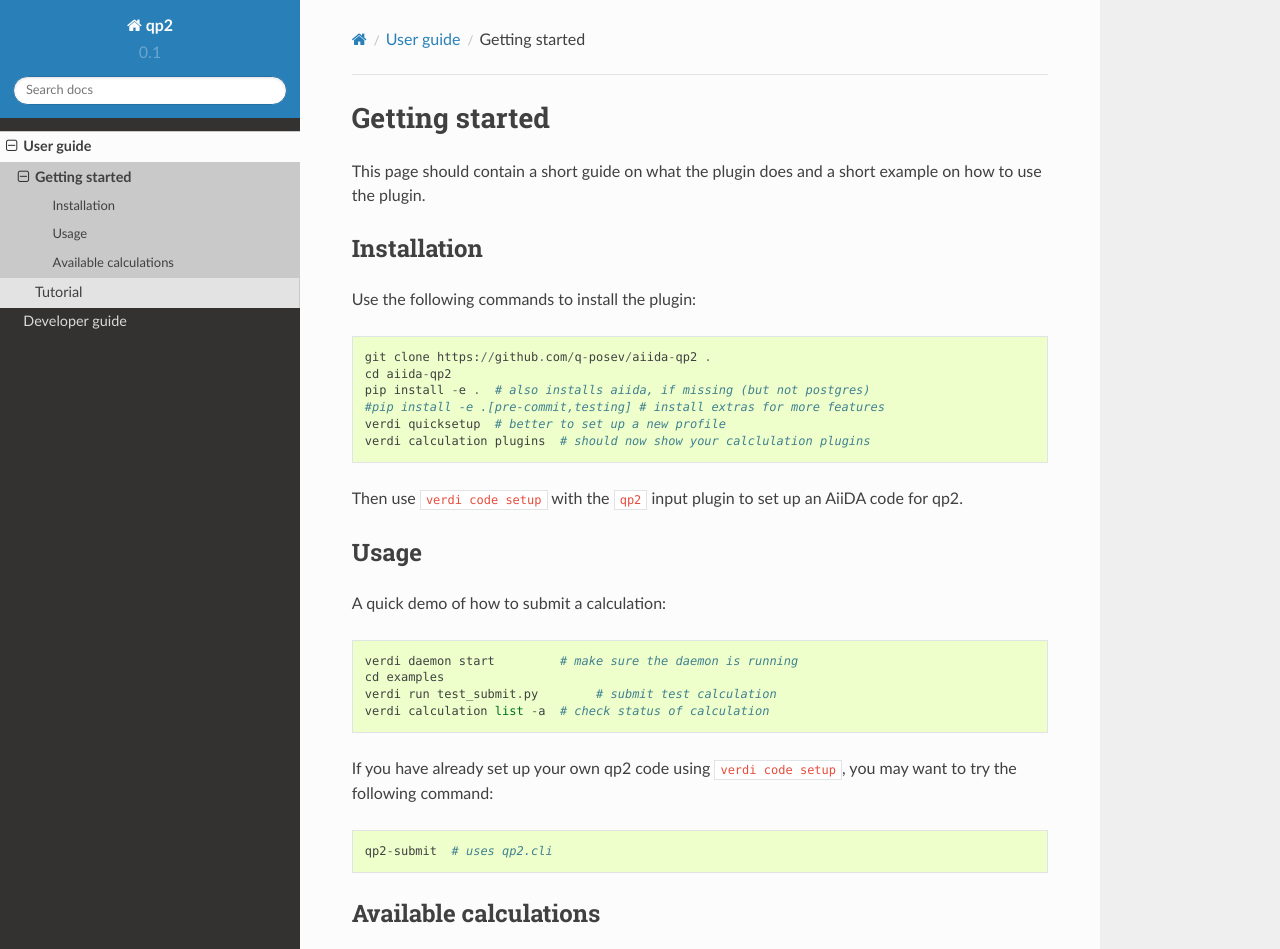
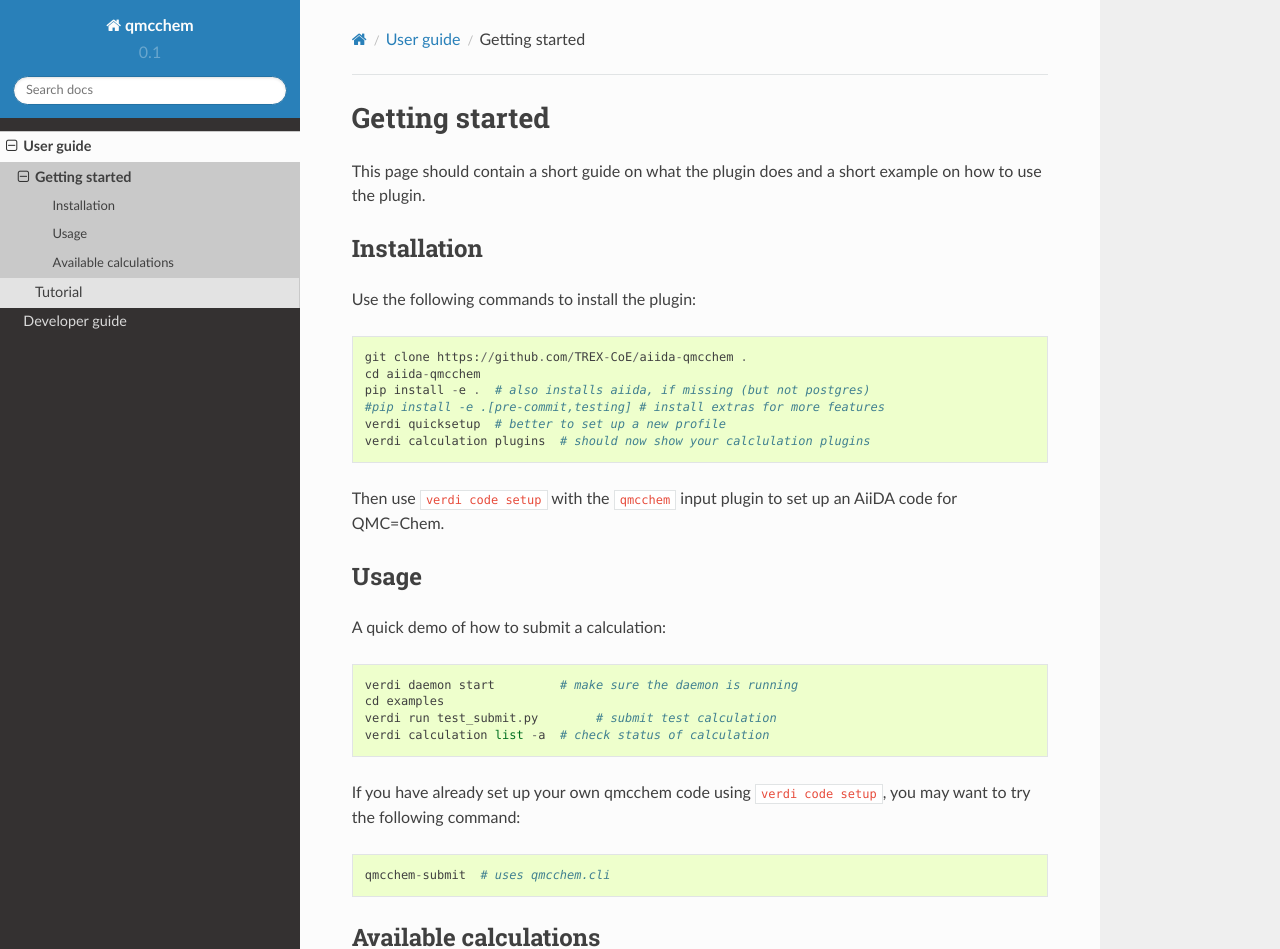
Before and after one commit to TREX-CoE/aiida-qmcchem, a Sphinx documentation site: the page built from docs/source/user_guide/get_started.rst, in a window 1280 px wide and 1266 px high, cut to the strip 0-949 px from the top of the window. Built offline with Sphinx 7.4.7 and the Read the Docs theme 2.0.0, drawn with Linux system fonts in a browser that asks for light colours; pages that are not in the unit, such as notebooks, are missing from menus; the version number is read from the project's files by our own code.

Commit message:
Global substitution qp2 -> qmcchem

```diff
--- a/docs/source/conf.py
+++ b/docs/source/conf.py
@@ -1,6 +1,6 @@
 # -*- coding: utf-8 -*-
 #
-# Sphinx configuration for qp2
+# Sphinx configuration for qmcchem
 #
 # This file is execfile()d with the current directory set to its
 # containing dir.
@@ -15,7 +15,7 @@
 import sys
 import time
 
-import qp2
+import qmcchem
 from aiida.manage.configuration import load_documentation_profile
 
 # -- AiiDA-related setup --------------------------------------------------
@@ -70,7 +70,7 @@
 master_doc = 'index'
 
 # General information about the project.
-project = u'qp2'
+project = u'qmcchem'
 copyright_first_year = '2021'
 copyright_owners = 'TREX-CoE'
 
@@ -86,7 +86,7 @@
 # built documents.
 #
 # The full version, including alpha/beta/rc tags.
-release = qp2.__version__
+release = qmcchem.__version__
 # The short X.Y version.
 version = '.'.join(release.split('.')[:2])
 
@@ -211,7 +211,7 @@
 # If true, an OpenSearch description file will be output, and all pages will
 # contain a <link> tag referring to it.  The value of this option must be the
 # base URL from which the finished HTML is served.
-html_use_opensearch = 'http://qp2.readthedocs.io'
+html_use_opensearch = 'http://aiida-qmcchem.readthedocs.io'
 
 # This is the file name suffix for HTML files (e.g. ".xhtml").
 #html_file_suffix = None
@@ -231,7 +231,7 @@
 #html_search_scorer = 'scorer.js'
 
 # Output file base name for HTML help builder.
-htmlhelp_basename = 'qp2-doc'
+htmlhelp_basename = 'qmcchem-doc'
 
 # -- Options for LaTeX output ---------------------------------------------
 
@@ -286,7 +286,7 @@
     """
     source_dir = os.path.abspath(os.path.dirname(__file__))
     apidoc_dir = os.path.join(source_dir, 'apidoc')
-    package_dir = os.path.join(source_dir, os.pardir, os.pardir, 'qp2')
+    package_dir = os.path.join(source_dir, os.pardir, os.pardir, 'qmcchem')
 
     # In #1139, they suggest the route below, but this ended up
     # calling sphinx-build, not sphinx-apidoc
--- a/docs/source/user_guide/get_started.rst
+++ b/docs/source/user_guide/get_started.rst
@@ -10,15 +10,15 @@
 
 Use the following commands to install the plugin::
 
-    git clone https://github.com/q-posev/aiida-qp2 .
-    cd aiida-qp2
+    git clone https://github.com/TREX-CoE/aiida-qmcchem .
+    cd aiida-qmcchem
     pip install -e .  # also installs aiida, if missing (but not postgres)
     #pip install -e .[pre-commit,testing] # install extras for more features
     verdi quicksetup  # better to set up a new profile
     verdi calculation plugins  # should now show your calclulation plugins
 
-Then use ``verdi code setup`` with the ``qp2`` input plugin
-to set up an AiiDA code for qp2.
+Then use ``verdi code setup`` with the ``qmcchem`` input plugin
+to set up an AiiDA code for QMC=Chem.
 
 Usage
 +++++
@@ -30,13 +30,13 @@
     verdi run test_submit.py        # submit test calculation
     verdi calculation list -a  # check status of calculation
 
-If you have already set up your own qp2 code using
+If you have already set up your own qmcchem code using
 ``verdi code setup``, you may want to try the following command::
 
-    qp2-submit  # uses qp2.cli
+    qmcchem-submit  # uses qmcchem.cli
 
 Available calculations
 ++++++++++++++++++++++
 
 .. aiida-calcjob:: QpCalculation
-    :module: qp2.calculations
+    :module: qmcchem.calculations
--- a/qmcchem/__init__.py
+++ b/qmcchem/__init__.py
@@ -1,8 +1,8 @@
 # -*- coding: utf-8 -*-
 """
-qp2
+qmcchem
 
-AiiDA plugin for the Quanum Package 2.0
+AiiDA plugin for QMC=Chem
 """
 
 __version__ = '0.1.0a'
--- a/setup.py
+++ b/setup.py
@@ -1,5 +1,5 @@
 # -*- coding: utf-8 -*-
-"""Setup script for qp2"""
+"""Setup script for qmcchem"""
 import json
 from setuptools import setup, find_packages
 
@@ -9,7 +9,7 @@
     with open('setup.json', 'r') as info:
         kwargs = json.load(info)
     setup(
-        packages=find_packages(include=['qp2', 'qp2.*']),
+        packages=find_packages(include=['qmcchem', 'qmcchem.*']),
         # this doesn't work when placed in setup.json (something to do with str type)
         package_data={
             '': ['*'],
```
Also changed, not shown: README.md (+30 -30 lines), conftest.py (+5 -4 lines), docs/source/developer_guide/index.rst (+4 -4 lines), docs/source/index.rst (+5 -5 lines), setup.json (+6 -6 lines), 6 other files.
